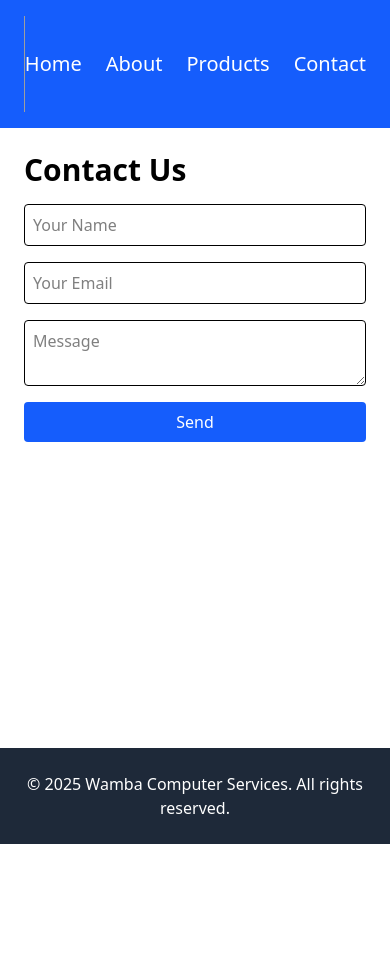
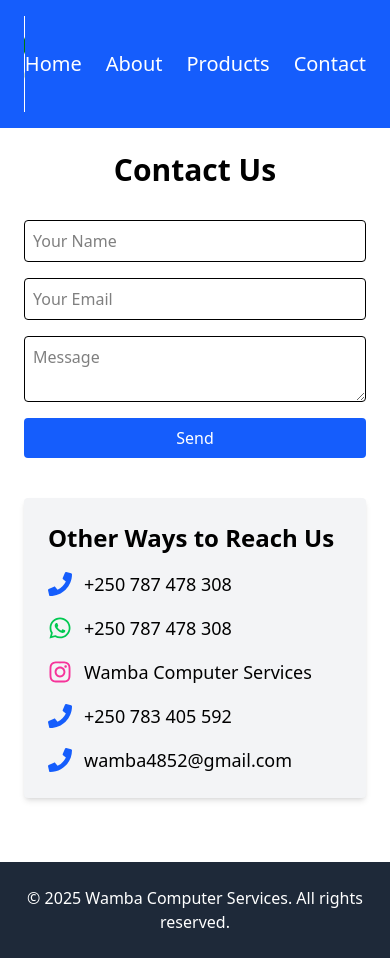
Before and after one commit to BJC-ENGINEER/Wamba-Computer-Services, a React (Vite) app: page /contact in a window 390 px wide. Before the commit the page ends 844 px from the top, so only its background shows below. Built offline with nearby package versions, Linux system fonts and the light colour scheme; grey boxes are pictures that could not be loaded.

Commit message:
many changes

```diff
--- a/src/pages/About.jsx
+++ b/src/pages/About.jsx
@@ -1,12 +1,21 @@
-export default function About() {
+import { Link } from "react-router-dom";
+
+export default function Home() {
   return (
-    <div className="p-6">
-      <h2 className="text-3xl font-bold mb-4">About Wamba Computer Services</h2>
-      <p className="text-gray-700 mb-2">
-        Started in 2023, Wamba Computer Services is your go-to shop in Kigali for all types of computers, tablets, and accessories.
-      </p>
-      <p className="text-gray-700">
-        Our goal is to provide high-quality products with excellent customer support.
+    <div className="px-6 py-8">
+      <h2 className="text-2xl font-bold mb-4">Featured Products</h2>
+
+      {/* Example: your product grid */}
+      <div className="grid grid-cols-1 md:grid-cols-3 gap-6">
+        {/* Render product cards here */}
+      </div>
+
+      {/* New sentence for more products */}
+      <p className="mt-6 text-lg">
+        For more products, check the{" "}
+        <Link to="/products" className="text-blue-600 font-semibold hover:underline">
+          Products page
+        </Link>.
       </p>
     </div>
   );
--- a/src/pages/Contact.jsx
+++ b/src/pages/Contact.jsx
@@ -1,13 +1,72 @@
+import React from "react";
+import { FaPhone, FaWhatsapp, FaInstagram } from "react-icons/fa"; // React-icons for logos
+
 export default function Contact() {
   return (
-    <div className="p-6 max-w-md mx-auto">
-      <h2 className="text-3xl font-bold mb-4">Contact Us</h2>
-      <form className="flex flex-col gap-4">
-        <input type="text" placeholder="Your Name" className="border p-2 rounded"/>
-        <input type="email" placeholder="Your Email" className="border p-2 rounded"/>
-        <textarea placeholder="Message" className="border p-2 rounded"></textarea>
-        <button className="bg-blue-600 text-white px-4 py-2 rounded hover:bg-blue-700">Send</button>
-      </form>
+    <div className="p-6 max-w-6xl mx-auto">
+      <h2 className="text-3xl font-bold mb-8 text-center">Contact Us</h2>
+
+      <div className="flex flex-col md:flex-row gap-10">
+        {/* Left Column: Contact Form */}
+        <div className="flex-1">
+          <form className="flex flex-col gap-4">
+            <input
+              type="text"
+              placeholder="Your Name"
+              className="border p-2 rounded"
+            />
+            <input
+              type="email"
+              placeholder="Your Email"
+              className="border p-2 rounded"
+            />
+            <textarea
+              placeholder="Message"
+              className="border p-2 rounded"
+            ></textarea>
+            <button className="bg-blue-600 text-white px-4 py-2 rounded hover:bg-blue-700">
+              Send
+            </button>
+          </form>
+        </div>
+
+        {/* Right Column: Other Contact Info */}
+        <div className="flex-1 bg-gray-100 p-6 rounded shadow-md">
+          <h3 className="text-2xl font-bold mb-4">Other Ways to Reach Us</h3>
+          <ul className="space-y-4 text-lg">
+            <li className="flex items-center gap-3">
+              <FaPhone className="text-blue-600 w-6 h-6" />
+              <a href="tel:+250787478308" className="hover:underline">
+                +250 787 478 308
+              </a>
+            </li>
+            <li className="flex items-center gap-3">
+              <FaWhatsapp className="text-green-500 w-6 h-6" />
+              <a href="https://wa.me/250787478308" target="_blank" rel="noopener noreferrer" className="hover:underline">
+                +250 787 478 308
+              </a>
+            </li>
+            <li className="flex items-center gap-3">
+              <FaInstagram className="text-pink-500 w-6 h-6" />
+              <a href="https://www.instagram.com/wamba_computer_services" target="_blank" rel="noopener noreferrer" className="hover:underline">
+                Wamba Computer Services
+              </a>
+            </li>
+            <li className="flex items-center gap-3">
+              <FaPhone className="text-blue-600 w-6 h-6" />
+              <a href="tel:+250783405592" className="hover:underline">
+                +250 783 405 592
+              </a>
+            </li>
+            <li className="flex items-center gap-3">
+              <FaPhone className="text-blue-600 w-6 h-6" />
+              <a href="mailto:wamba4852@gmail.com" className="hover:underline">
+                wamba4852@gmail.com
+              </a>
+            </li>
+          </ul>
+        </div>
+      </div>
     </div>
   );
 }
--- a/src/pages/Home.jsx
+++ b/src/pages/Home.jsx
@@ -1,3 +1,4 @@
+import { Link } from "react-router-dom";
 import ProductCard from "../components/ProductCard";
 
 export default function Home() {
@@ -12,7 +13,8 @@ export default function Home() {
       </section>
 
       {/* Products Section */}
-      <section className="grid grid-cols-1 md:grid-cols-3 gap-6">
+      <section>
+        <div className="grid grid-cols-1 md:grid-cols-3 gap-6">
           <ProductCard
             name="Laptop Pro 15"
             price="1200"
@@ -28,6 +30,15 @@ export default function Home() {
             price="25"
             image="https://via.placeholder.com/150"
           />
+        </div>
+
+        {/* Extra sentence */}
+        <p className="mt-6 text-center text-lg">
+          For more products, go to the{" "}
+          <Link to="/products" className="text-blue-600 font-semibold hover:underline">
+            Products page
+          </Link>.
+        </p>
       </section>
     </div>
   );
```
Also changed, not shown: src/assets/logo.png (added). Lines whose indentation alone changed are shown as unchanged.
